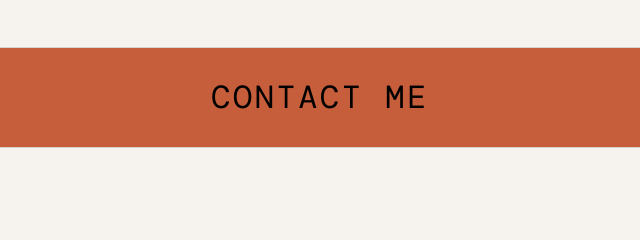
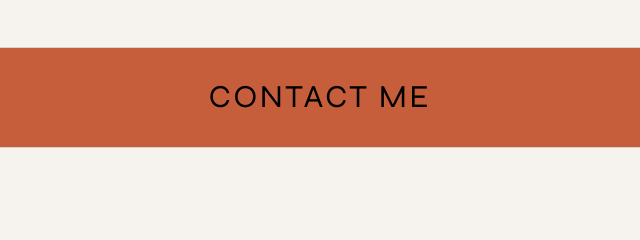
Before and after one commit to Makami27/portfolio, a website: page index.html in a window 1280 px wide. Shown: the part 2932-3172 px from the top of the page, 320-960 px from the left. Drawn offline with nearby package versions, Linux system fonts and the light colour scheme; a web font is replaced by a local one.

Commit message:
Update index.html

```diff
--- a/index.html
+++ b/index.html
@@ -268,7 +268,7 @@
   <!-- CONTACT -->
    <a href="contact.html">
     <div class="skill-card reveal" id="skill-card1" style="background-color: var(--cyan); margin: 10vw; ">
-    <div class="skill-name" style= "color: black; font-size: 2rem; font-family:var(--font-mono);">Contact Me </div>
+    <div class="skill-name" style= "color: black; font-size: 2rem; font-family:var(--font-head);">Contact Me </div>
   </div>
   </a>
 
```
